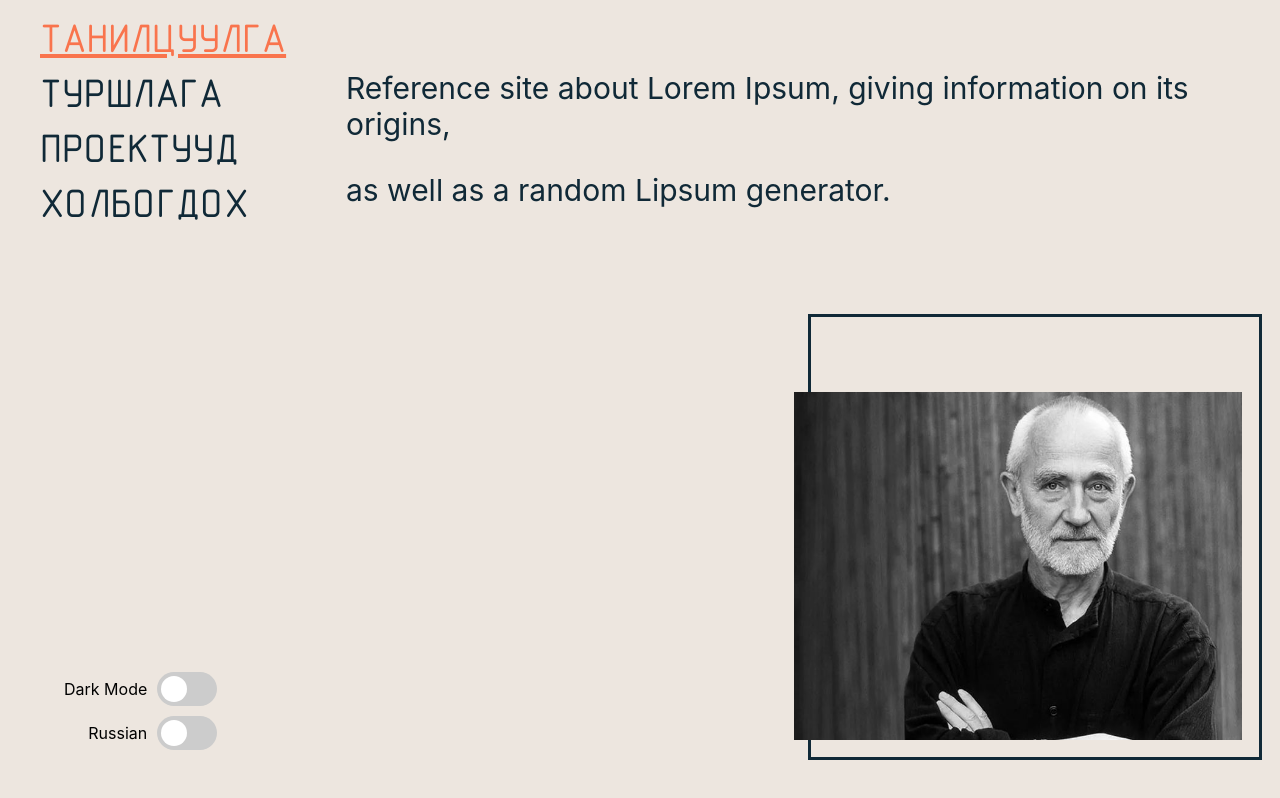
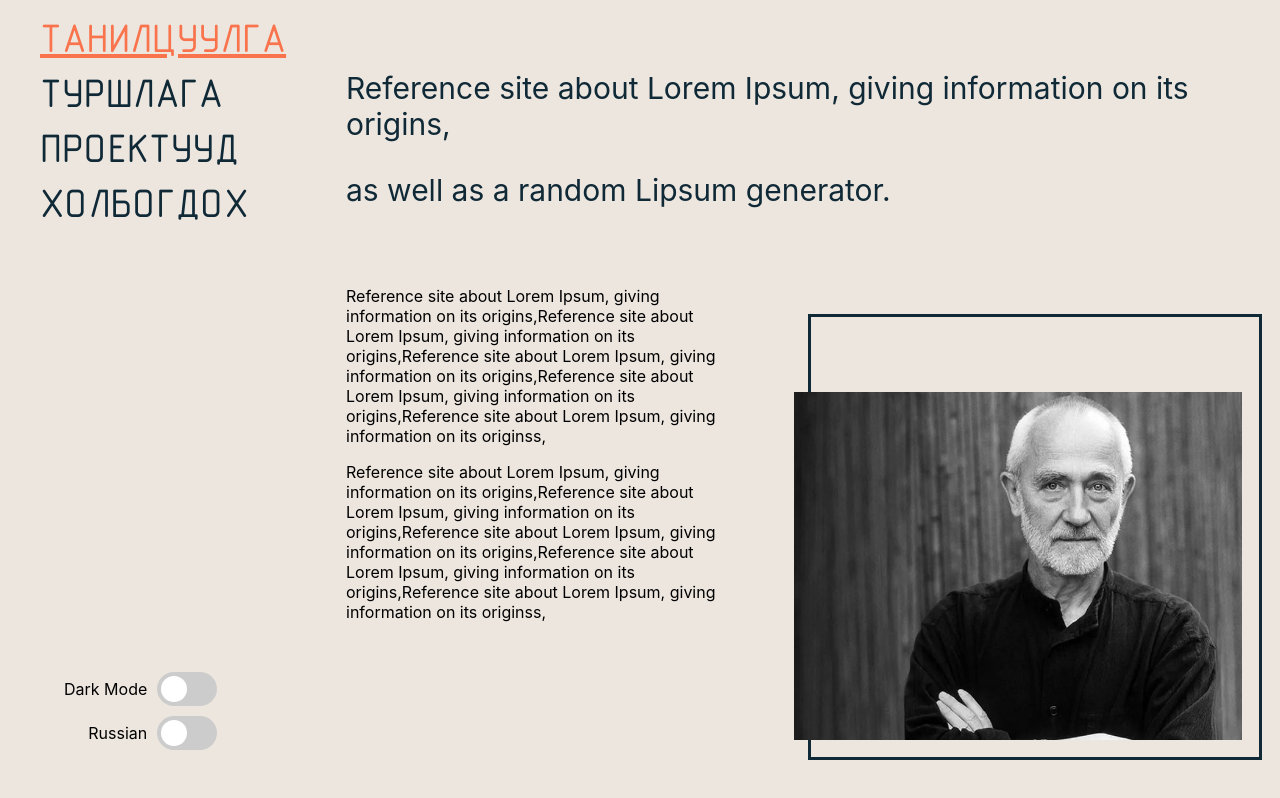
Before and after one commit to khosbilegt/architecture, a React (Create React App) app: page / in a window 1280 px wide. Built offline with nearby package versions, Linux system fonts and the light colour scheme.

Commit message:
brought booleans to top level

```diff
--- a/src/App.jsx
+++ b/src/App.jsx
@@ -3,14 +3,23 @@ import { Loading, Home } from './pages';
 import './App.css';
 
 function App() {
-  const [seconds, setSeconds] = useState(0);
   let secondBack = 0;
+
+  const [isDarkMode, setDarkMode] = useState(false);
+  const [isRussian, setRussian] = useState(false);
+
+  const handleDarkMode = (bool) => {
+    setDarkMode(bool);
+  }
+
+  const handleRussian = (bool) => {
+    setRussian(bool);
+  }
 
   useEffect(() => {
     const interval = setInterval(() => {
       if(secondBack < 5) {
         secondBack++;
-        setSeconds(secondBack);
       }
     }, 1000);
 
@@ -20,7 +29,12 @@ function App() {
   return (
     <div className="App">
       <Loading />
-      <Home />
+      <Home
+        isDarkMode={isDarkMode}
+        isRussian={isRussian}
+        setDarkMode={handleDarkMode}
+        setRussian={handleRussian}
+      />
     </div>
   );
 }
--- a/src/components/Hero.css
+++ b/src/components/Hero.css
@@ -33,3 +33,9 @@
      color: var(--dark-blue);
      background-color: transparent;
 }
+.hero .description {
+     position: absolute;
+     height: 60vh;
+     bottom: 50px;
+     width: 30vw;
+}
--- a/src/components/Hero.jsx
+++ b/src/components/Hero.jsx
@@ -9,6 +9,10 @@ function Hero() {
         <p>Reference site about Lorem Ipsum, giving information on its origins,</p>
         <p>as well as a random Lipsum generator.</p>
       </div>
+      <div className='description'>
+        <p>Reference site about Lorem Ipsum, giving information on its origins,Reference site about Lorem Ipsum, giving information on its origins,Reference site about Lorem Ipsum, giving information on its origins,Reference site about Lorem Ipsum, giving information on its origins,Reference site about Lorem Ipsum, giving information on its originss,</p>
+        <p>Reference site about Lorem Ipsum, giving information on its origins,Reference site about Lorem Ipsum, giving information on its origins,Reference site about Lorem Ipsum, giving information on its origins,Reference site about Lorem Ipsum, giving information on its origins,Reference site about Lorem Ipsum, giving information on its originss,</p>
+      </div>
       <img src={Profile} className='profile'/>
       <span id="card"></span>
     </div>
--- a/src/components/Sidebar.jsx
+++ b/src/components/Sidebar.jsx
@@ -2,19 +2,16 @@ import React, { useState } from 'react';
 import './Sidebar.css';
 import { navLinks } from '../constants';
 
-function Sidebar() {
-  const [isDarkMode, setDarkMode] = useState(false);
-  const [isRussian, setRussian] = useState(false);
-
+function Sidebar(props) {
   return (
     <div className='sidebar'>
      <ul>
           {navLinks.map((val, index) => {
             let text = val.mon;
-            if(isRussian) {
+            if(props.isRussian) {
               text = val.rus;
             }
-            if(index == 0) {
+            if(index == props.index) {
               return <li><a href={val.link} data-text={text} id="active">{text}</a></li>
             }
             return <li><a href={val.link} data-text={text}>{text}</a></li>
@@ -24,14 +21,14 @@ function Sidebar() {
         <div className='slider-cont'>
           <p>Dark Mode</p>
           <label className="switch">
-            <input type="checkbox" checked={isDarkMode} onChange={(e) => {setDarkMode(e.target.checked)}}/>
+            <input type="checkbox" checked={props.isDarkMode} onChange={(e) => {props.setDarkMode(e.target.checked)}}/>
             <span className="slider round"></span>
           </label>
         </div>
         <div className='slider-cont'>
           <p>Russian</p>
           <label className="switch">
-            <input type="checkbox" checked={isRussian} onChange={(e) => {setRussian(e.target.checked)}}/>
+            <input type="checkbox" checked={props.isRussian} onChange={(e) => {props.setRussian(e.target.checked)}}/>
             <span className="slider round"></span>
           </label>
         </div>
--- a/src/pages/Home.jsx
+++ b/src/pages/Home.jsx
@@ -2,10 +2,16 @@ import React from 'react';
 import { Sidebar, Hero } from '../components';
 import './Home.css';
 
-function Home() {
+function Home(props) {
   return (
     <div className='home'>
-        <Sidebar />
+        <Sidebar
+          index={0}
+          isDarkMode={props.isDarkMode}
+          isRussian={props.isRussian}
+          setDarkMode={props.setDarkMode}
+          setRussian={props.setRussian}
+        />
         <Hero />
     </div>
   )
```
